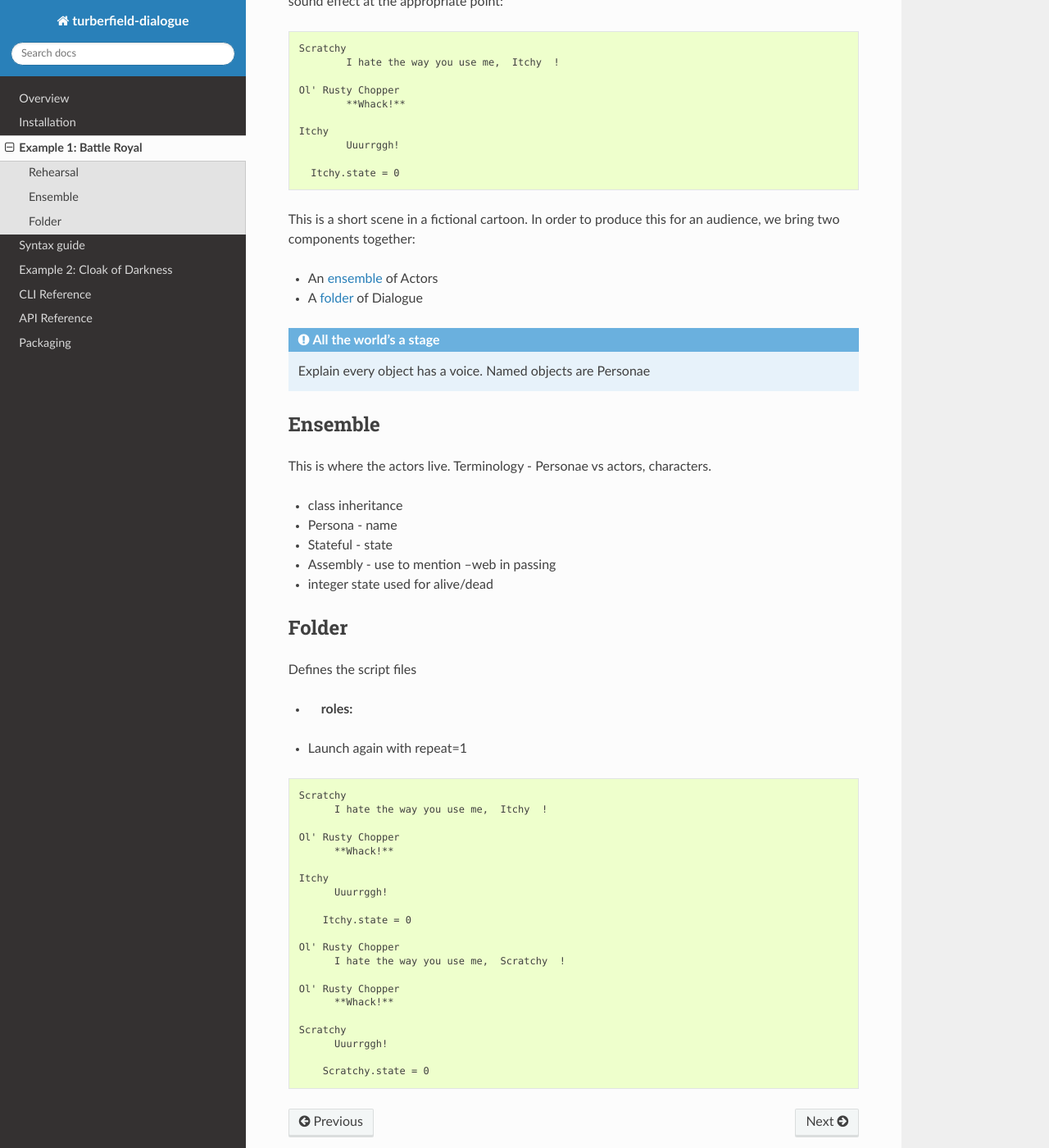
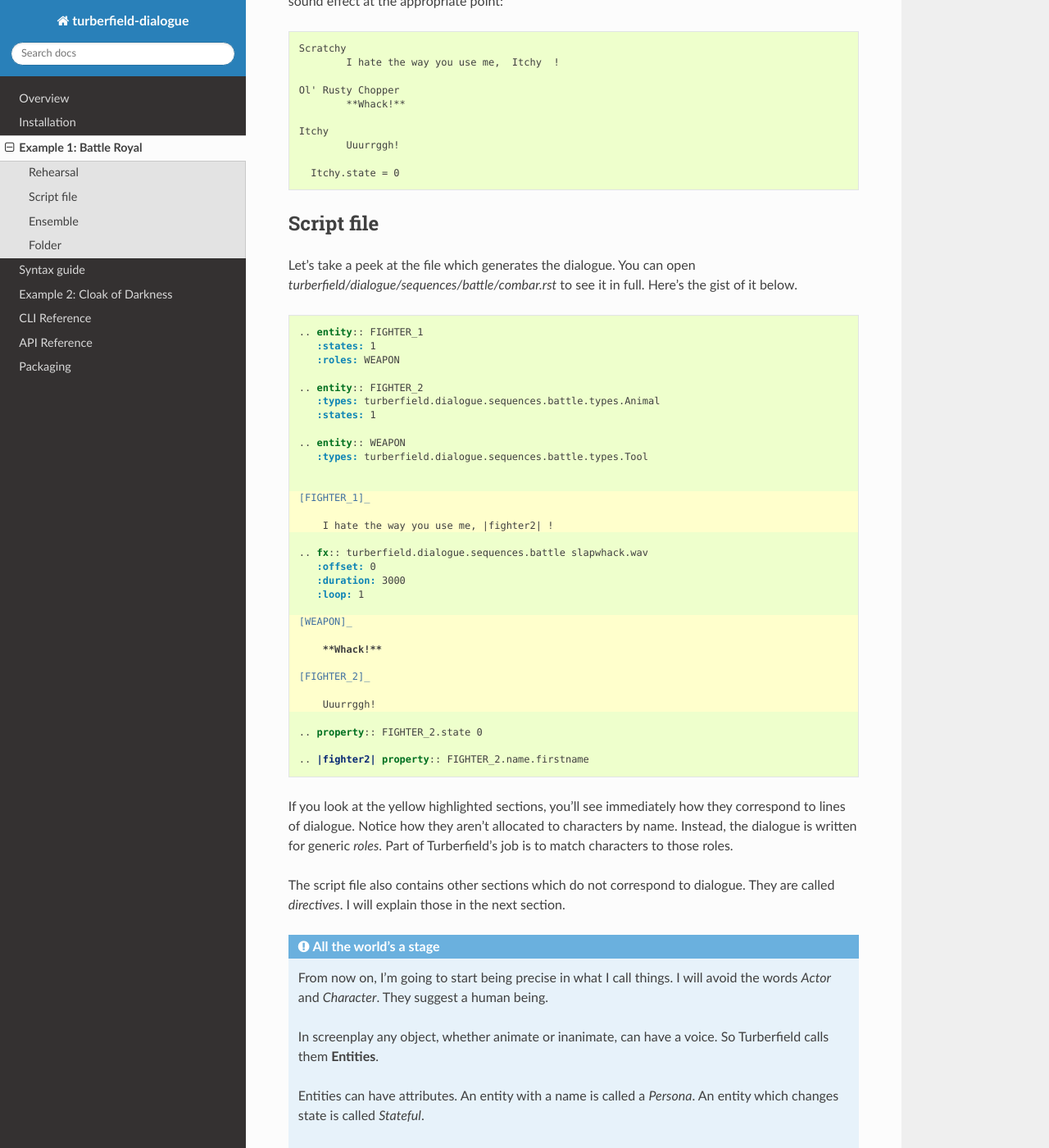
Before and after one commit to tundish/turberfield-dialogue, a Sphinx documentation site: the page built from turberfield/dialogue/doc/battle.rst, in a window 1280 px wide and 1400 px high, scrolled down 1137 px. Shown: the whole window at 82% size. Built offline with Sphinx 7.4.7 and the Read the Docs theme 2.0.0, drawn with Linux system fonts in a browser that asks for light colours; some of the changed text lies outside the part shown.

Commit message:
Better explanation of entities.

```diff
--- a/turberfield/dialogue/doc/battle.rst
+++ b/turberfield/dialogue/doc/battle.rst
@@ -60,15 +60,74 @@ a sound effect at the appropriate point::
 
         Itchy.state = 0
 
-This is a short scene in a fictional cartoon. In order to produce this for
-an audience, we bring two components together:
+Script file
+===========
+
+Let's take a peek at the file which generates the dialogue. You can open
+`turberfield/dialogue/sequences/battle/combar.rst` to see it in full. Here's the gist of
+it below.
+
+.. code-block:: rest
+    :emphasize-lines: 13-15, 22-28
+
+    .. entity:: FIGHTER_1
+       :states: 1
+       :roles: WEAPON
+
+    .. entity:: FIGHTER_2
+       :types: turberfield.dialogue.sequences.battle.types.Animal
+       :states: 1
+
+    .. entity:: WEAPON
+       :types: turberfield.dialogue.sequences.battle.types.Tool
+
+
+    [FIGHTER_1]_
+
+        I hate the way you use me, |fighter2| !
+
+    .. fx:: turberfield.dialogue.sequences.battle slapwhack.wav
+       :offset: 0
+       :duration: 3000
+       :loop: 1
+
+    [WEAPON]_
+
+        **Whack!**
+
+    [FIGHTER_2]_
+
+        Uuurrggh!
+
+    .. property:: FIGHTER_2.state 0
+
+    .. |fighter2| property:: FIGHTER_2.name.firstname
+
+If you look at the yellow highlighted sections, you'll see immediately how they correspond
+to lines of dialogue. Notice how they aren't allocated to characters by name. Instead, the
+dialogue is written for generic *roles*. Part of Turberfield's job is to match characters to
+those roles.
+
+The script file also contains other sections which do not correspond to dialogue. They are called
+*directives*. I will explain those in the next section.
+
+.. admonition:: All the world's a stage
+
+   From now on, I'm going to start being precise in what I call things. I will avoid the words
+   *Actor* and *Character*. They suggest a human being.
+
+   In screenplay any object, whether animate or inanimate, can have a voice.
+   So Turberfield calls them **Entities**.
+
+   Entities can have attributes. An entity with a name is called a *Persona*. An entity which
+   changes state is called *Stateful*.
+
+   An entity can play the **role** of another entity.
+
+
 
 * An ensemble_ of Actors
 * A folder_ of Dialogue
-
-.. admonition:: All the world's a stage
-
-   Explain every object has a voice. Named objects are Personae
 
 Ensemble
 ========
--- a/turberfield/dialogue/doc/install.rst
+++ b/turberfield/dialogue/doc/install.rst
@@ -35,6 +35,7 @@ Create a Python virtual environment
 Linux or MacOSX
 ~~~~~~~~~~~~~~~
 
+#. Install `python3.5` using the package manager.
 #. Create a new Python virtual environment::
 
     $ python3.5 -m venv ~/py3.5
```
Also changed, not shown: other parts of turberfield/dialogue/doc/install.rst (+2 -2 lines), turberfield/dialogue/doc/syntax.rst (+11 -0 lines).
